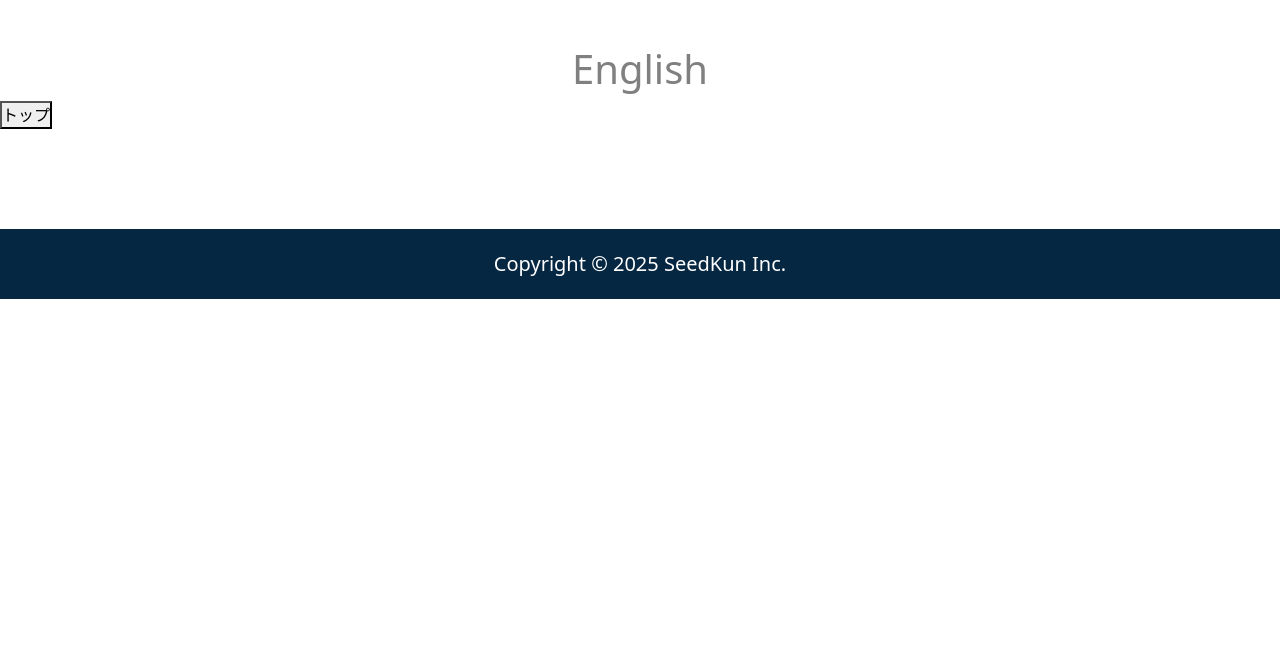
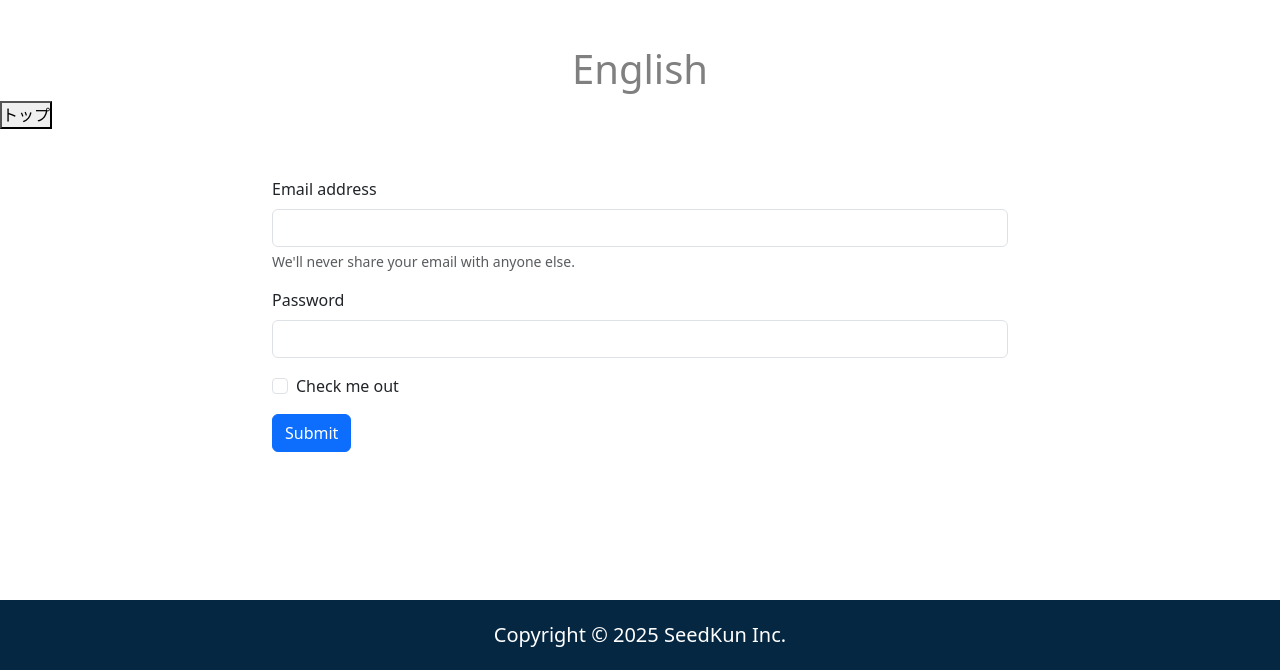
Before and after one commit to S-nakai-japan/GitPractice, a plain HTML site: page index.html in a window 1280 px wide. Shown: the part 955-1625 px from the top of the page. Before the commit the page ends 1254 px from the top, so only its background shows below. Drawn offline with nearby package versions, Linux system fonts and the light colour scheme.

Commit message:
フォーム作成

```diff
--- a/index.html
+++ b/index.html
@@ -55,7 +55,28 @@
             </div>
         </section>
         <button type="button" id="toTop">トップ</button>
-    </main>
+        <div class="container py-5">
+            <div class="row">
+                <div class="col-8 offset-2">
+                    <form>
+                        <div class="mb-3">
+                          <label for="exampleInputEmail1" class="form-label">Email address</label>
+                          <input type="email" class="form-control" id="exampleInputEmail1" aria-describedby="emailHelp">
+                          <div id="emailHelp" class="form-text">We'll never share your email with anyone else.</div>
+                        </div>
+                        <div class="mb-3">
+                          <label for="exampleInputPassword1" class="form-label">Password</label>
+                          <input type="password" class="form-control" id="exampleInputPassword1">
+                        </div>
+                        <div class="mb-3 form-check">
+                          <input type="checkbox" class="form-check-input" id="exampleCheck1">
+                          <label class="form-check-label" for="exampleCheck1">Check me out</label>
+                        </div>
+                        <button type="submit" class="btn btn-primary">Submit</button>
+                      </form>
+                </div>
+            </div>
+        </div>
     <footer>
         <div>Copyright &copy; SeedKun Inc.</div>
     </footer>
```
